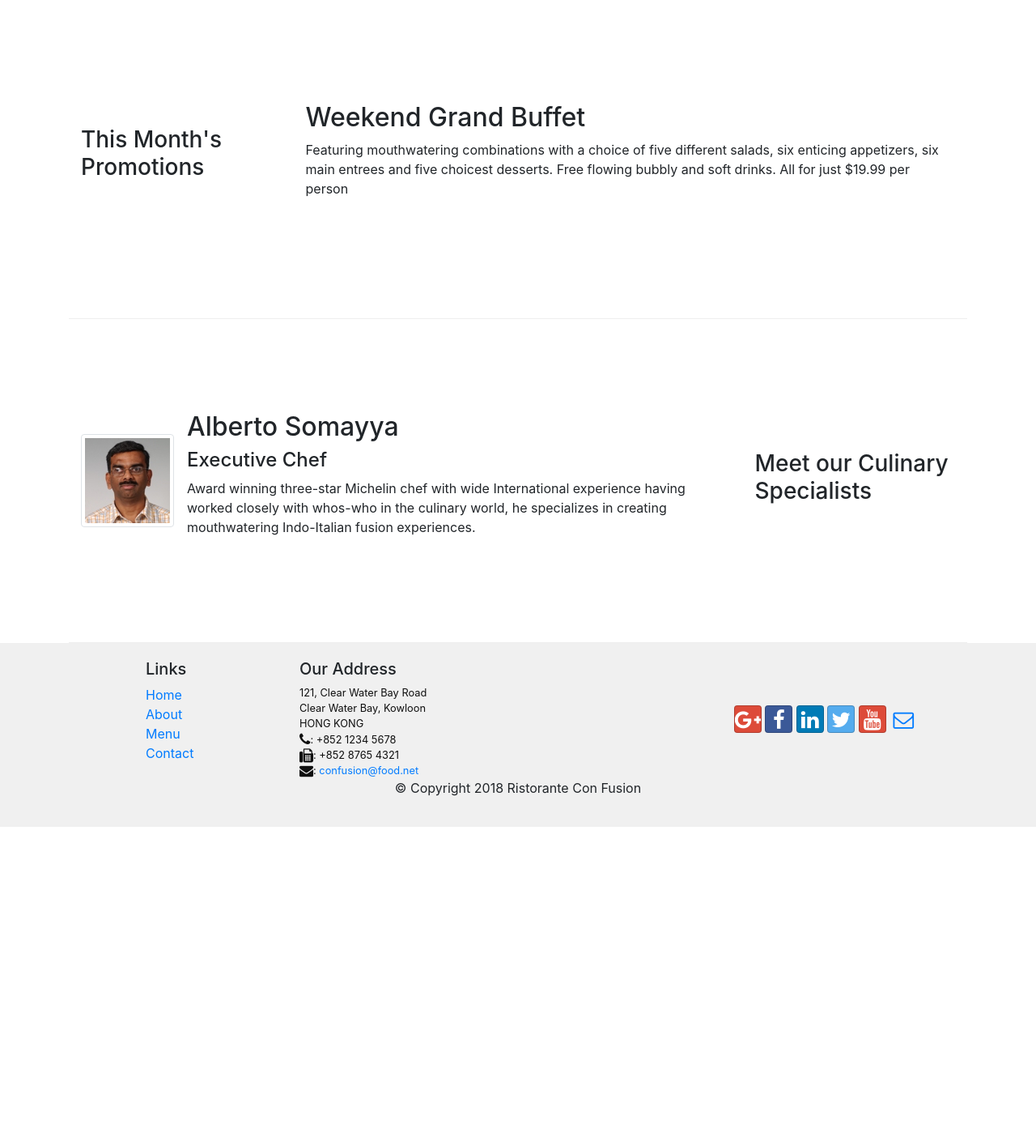
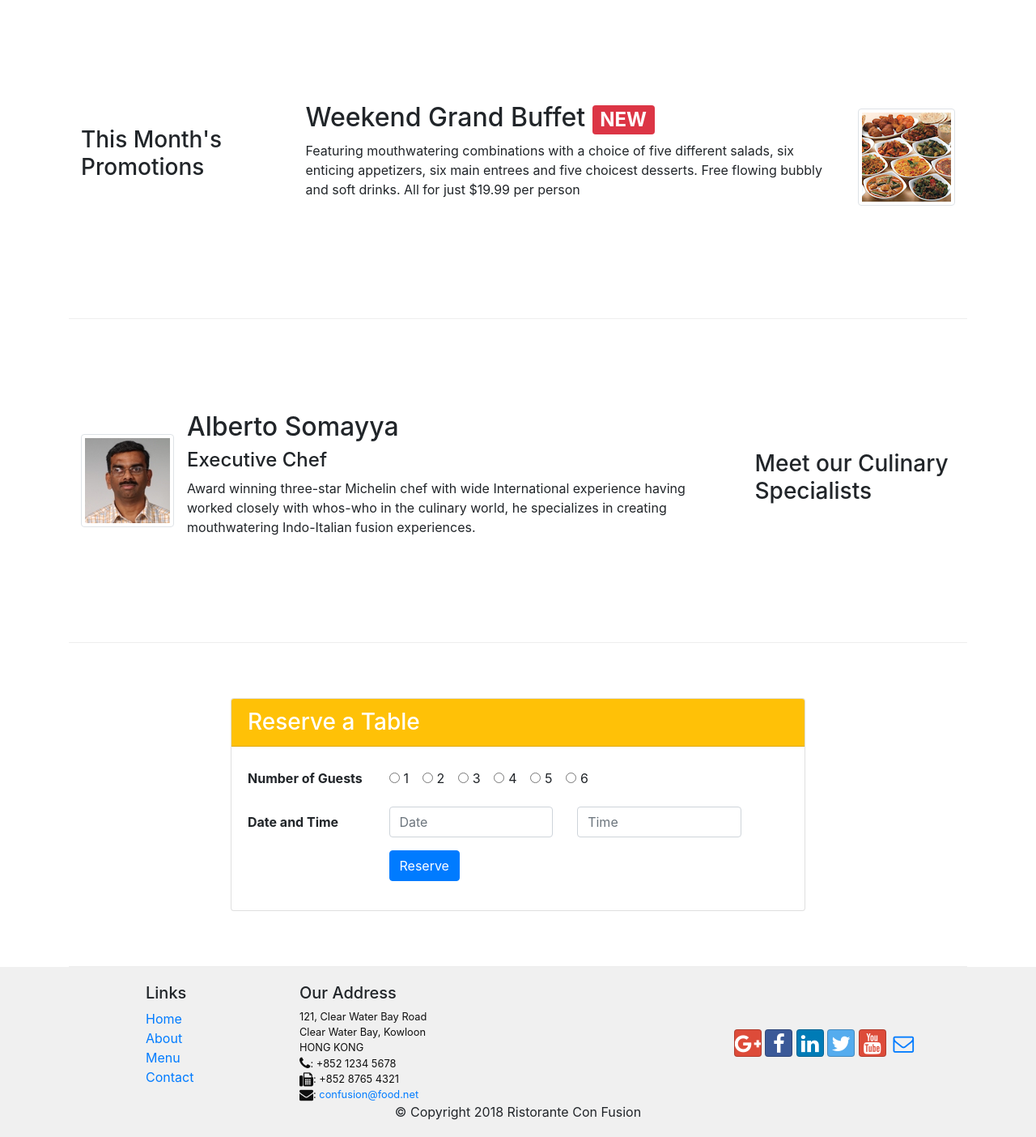
Before and after one commit to OfficialTee/conFusion, a website: page index.html in a window 1280 px wide. Shown: the part 740-2144 px from the top of the page at 81% size. Before the commit the page ends 1761 px from the top, so only its background shows below. Drawn offline with nearby package versions, Linux system fonts and the light colour scheme.

Commit message:
Assignment 2

```diff
--- a/index.html
+++ b/index.html
@@ -50,6 +50,9 @@
                 <div class="col-12 col-sm align-self-center">
                     <img src="img/logo.png" class="img-fluid">
                 </div>
+                <div class="col-12 col-sm align-self-center">
+                    <a role="button" class="btn btn-warning btn-block btn-sm" href="#form">Reserve Table</a>
+                </div>
             </div>
         </div>
     </header>
@@ -83,11 +86,18 @@
                 <h3>This Month's Promotions</h3>
             </div>
             <div class="col col-sm col-md">
-                <h2>Weekend Grand Buffet</h2>
-                <p class="d-none d-sm-block">Featuring mouthwatering combinations with a choice of five different
-                    salads, six enticing appetizers,
-                    six main entrees and five choicest desserts. Free flowing bubbly and soft drinks. All for just
-                    $19.99 per person </p>
+                <div class="media">
+                    <img class="d-flex ml-3 img-thumbnail align-self-center" src="img/buffet.png" alt="Buffet">
+                    <div class="media-body order-sm-first">
+                        <h2 class="mt-0">Weekend Grand Buffet <span class="badge badge-danger">NEW</span></h2>
+                        <p class="d-none d-sm-block">Featuring mouthwatering combinations with a choice of five
+                            different
+                            salads, six enticing appetizers,
+                            six main entrees and five choicest desserts. Free flowing bubbly and soft drinks. All for
+                            just
+                            $19.99 per person </p>
+                    </div>
+                </div>
             </div>
         </div>
 
@@ -107,6 +117,66 @@
                             whos-who in the culinary world, he specializes in
                             creating mouthwatering Indo-Italian fusion experiences.
                         </p>
+                    </div>
+                </div>
+            </div>
+        </div>
+
+        <div class="row row-content align-items-center">
+            <div class="col-12 col-sm-8 offset-sm-2">
+                <div class="card">
+                    <h3 class="card-header bg-warning text-white">Reserve a Table</h3>
+                    <div class="card-body">
+                        <form id="form">
+                            <div class="form-group row">
+                                <label for="numberOfGuests" class="col-sm-3 col-form-label"><strong>Number of
+                                        Guests</strong></label>
+                                <div class="col-sm-9 align-self-center">
+                                    <div class="form-check form-check-inline">
+                                        <input type="radio" class="form-check-input" name="guestNumber" id="oneGuest">
+                                        <label class="form-check-label" for="oneGuest">1</label>
+                                    </div>
+                                    <div class="form-check form-check-inline">
+                                        <input type="radio" class="form-check-input" name="guestNumber" id="twoGuests">
+                                        <label class="form-check-label" for="twoGuests">2</label>
+                                    </div>
+                                    <div class="form-check form-check-inline">
+                                        <input type="radio" class="form-check-input" name="guestNumber"
+                                            id="threeGuests">
+                                        <label class="form-check-label" for="threeGuests">3</label>
+                                    </div>
+                                    <div class="form-check form-check-inline">
+                                        <input type="radio" class="form-check-input" name="guestNumber" id="fourGuests">
+                                        <label class="form-check-label" for="fourGuests">4</label>
+                                    </div>
+                                    <div class="form-check form-check-inline">
+                                        <input type="radio" class="form-check-input" name="guestNumber" id="fiveGuests">
+                                        <label class="form-check-label" for="fiveGuests">5</label>
+                                    </div>
+                                    <div class="form-check form-check-inline">
+                                        <input type="radio" class="form-check-input" name="guestNumber" id="sixGuests">
+                                        <label class="form-check-label" for="sixGuests">6</label>
+                                    </div>
+                                </div>
+                            </div>
+                            <div class="form-group row">
+                                <label for="dateAndTime" class="col-sm-3 col-form-label"><strong>Date and
+                                        Time</strong></label>
+                                <div class="col-sm-4  align-self-center">
+                                    <input type="text" class="form-control" id="date" name="dateAndTime"
+                                        placeholder="Date">
+                                </div>
+                                <div class="col-sm-4  align-self-center">
+                                    <input type="text" class="form-control" id="time" name="dateAndTime"
+                                        placeholder="Time">
+                                </div>
+                            </div>
+                            <div class="form-group row">
+                                <div class="offset-sm-3 col-sm-10">
+                                    <button type="submit" class="btn btn-primary">Reserve</button>
+                                </div>
+                            </div>
+                        </form>
                     </div>
                 </div>
             </div>
```
